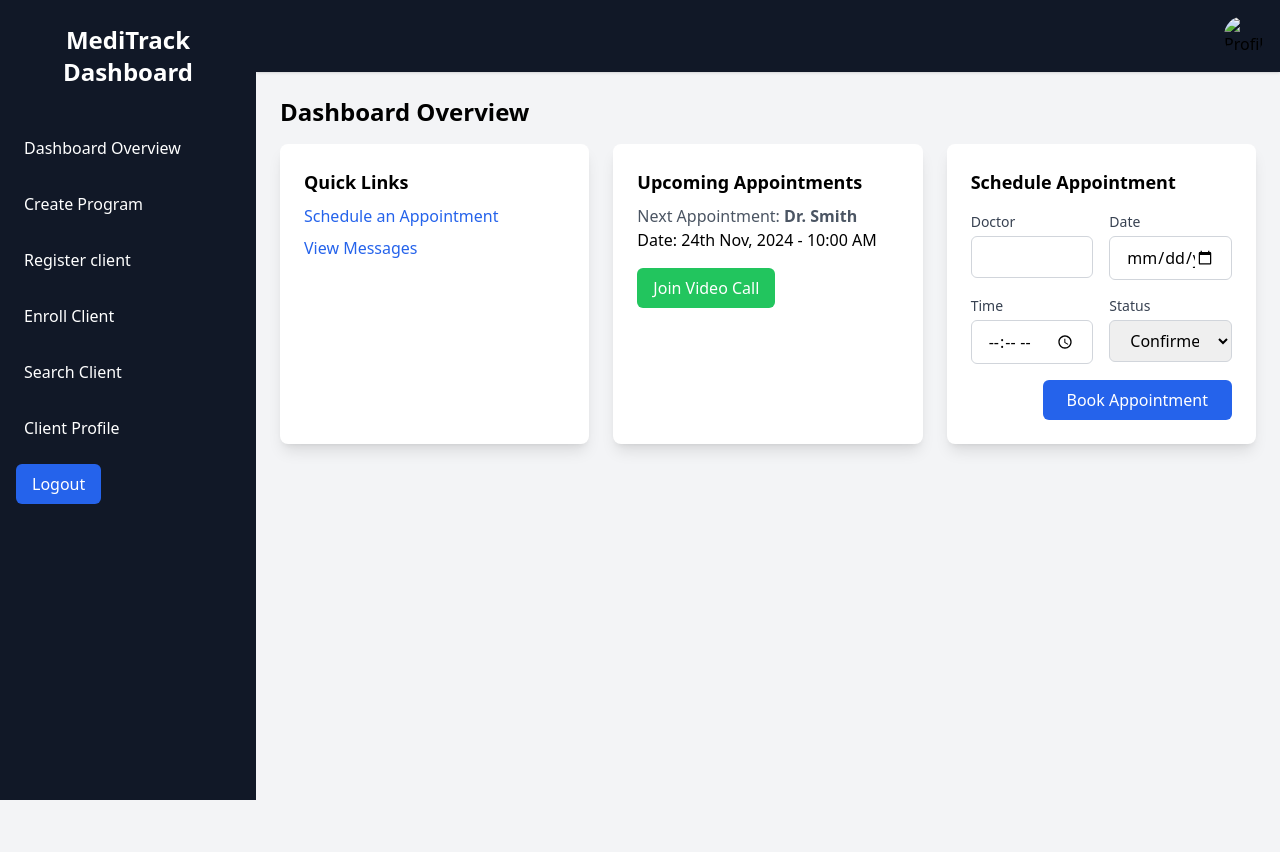
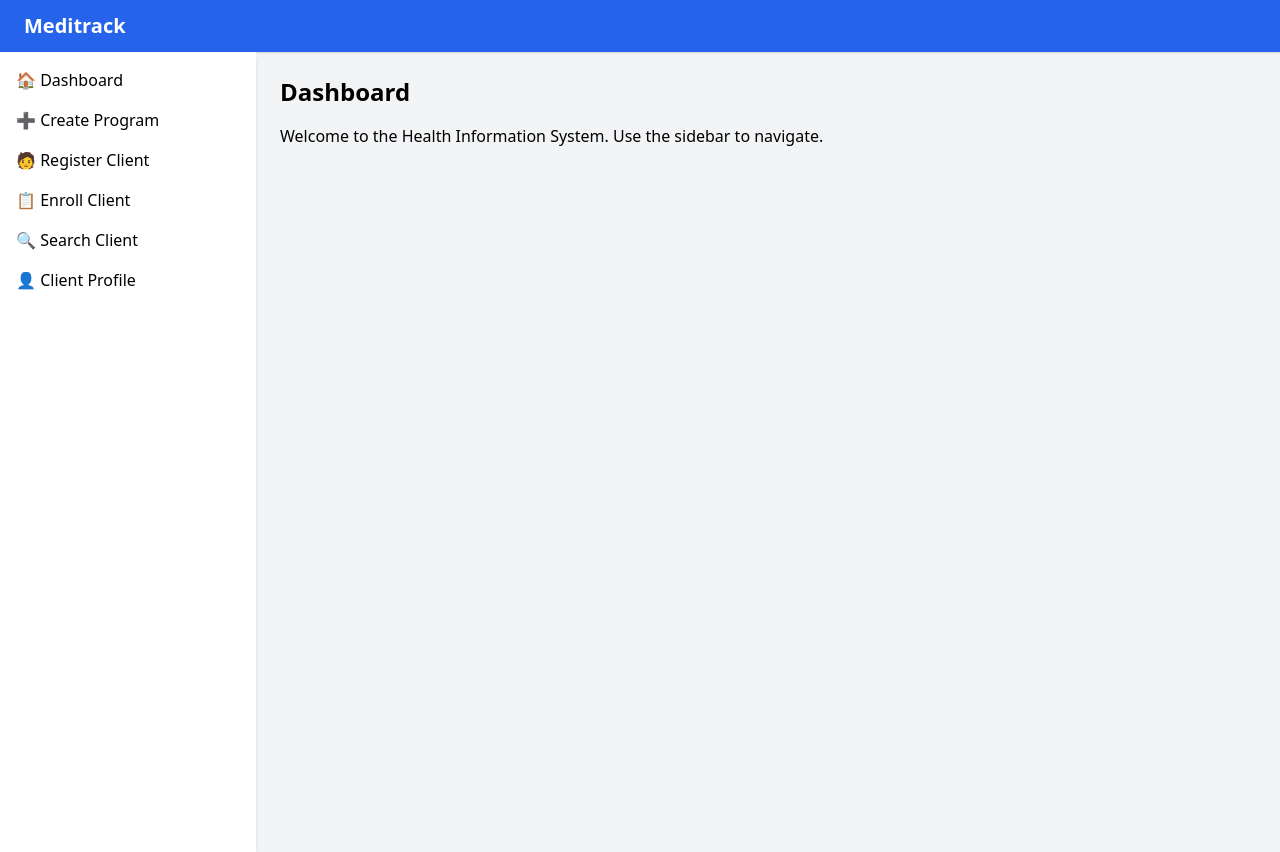
Before and after one commit to Terkihacks/Meditrack, a plain HTML site: page client/index.html in a window 1280 px wide. Before the commit the page ends 800 px from the top, so only its background shows below. Drawn offline with nearby package versions, Linux system fonts and the light colour scheme.

Commit message:
feat: enhance mobile navigation and update sidebar structure for improved user experience

```diff
--- a/client/index.html
+++ b/client/index.html
@@ -1,143 +1,70 @@
 <!DOCTYPE html>
 <html lang="en">
 <head>
-    <meta charset="UTF-8">
-    <meta name="viewport" content="width=device-width, initial-scale=1.0">
-    <title>Medi Track</title>
+  <meta charset="UTF-8" />
+  <meta name="viewport" content="width=device-width, initial-scale=1.0, maximum-scale=1.0, user-scalable=no" />
+  <meta name="theme-color" content="#2563eb" />
+  <title>Health Info System Dashboard</title>
   <script src="https://cdn.tailwindcss.com"></script>
 </head>
-<body class="bg-gray-100 font-sans leading-normal tracking-normal">
-    <!-- Sidebar -->
-    <div class="flex flex-no-wrap">
-      <!-- Mobile Sidebar -->
-      <div id="mobile-nav" class="fixed inset-0 bg-gray-800 bg-opacity-75 hidden z-50">
-        <div class="flex justify-end p-4">
-          <button id="close-mobile-nav" class="text-white text-xl">&times;</button>
+<body class="bg-gray-100 font-sans">
+
+  <!-- Navbar -->
+  <nav class="bg-blue-600 text-white px-6 py-3 shadow">
+  <div class="flex justify-between items-center">
+    <h1 class="text-xl font-bold">Meditrack</h1>
+    <button id="mobile-menu-button" class="lg:hidden">
+      <svg class="w-6 h-6" fill="none" stroke="currentColor" viewBox="0 0 24 24">
+        <path stroke-linecap="round" stroke-linejoin="round" stroke-width="2" d="M4 6h16M4 12h16M4 18h16"></path>
+      </svg>
+    </button>
   </div>
-        <div class="p-4 bg-gray-900">
-          <div class="text-white text-center mb-4 text-2xl font-bold ">MediTrack Dashboard</div>
-          <ul class="space-y-4">
-            <li><a href="#" class="block text-white">Dashboard Overview</a></li>
-            <li><a href="#" class="block text-white">Create Program</a></li>
-            <li><a href="#" class="block text-white">Register Client</a></li>
-            <li><a href="#" class="block text-white">Enroll Client</a></li>
-            <li><a href="#" class="block text-white">Search Client</a></li>
-            <li><a href="#" class="block text-white">Client Profile</a></li>
+</nav>
 
-            <li><a href=""  class="block text-white">
-              <div>
-                <button class="bg-blue-600 text-white px-4 py-2 rounded-md">Logout</button>
+  <div class="flex flex-col lg:flex-row">
+  <!-- Sidebar for desktop -->
+  <aside class="hidden lg:block w-64 bg-white min-h-screen shadow-md p-4 space-y-4">
+    <button onclick="showView('dashboard')" class="block text-left w-full hover:text-blue-600">🏠 Dashboard</button>
+    <button onclick="showView('createProgram')" class="block text-left w-full hover:text-blue-600">➕ Create Program</button>
+    <button onclick="showView('registerClient')" class="block text-left w-full hover:text-blue-600">🧑 Register Client</button>
+    <button onclick="showView('enrollClient')" class="block text-left w-full hover:text-blue-600">📋 Enroll Client</button>
+    <button onclick="showView('searchClient')" class="block text-left w-full hover:text-blue-600">🔍 Search Client</button>
+    <button onclick="showView('clientProfile')" class="block text-left w-full hover:text-blue-600">👤 Client Profile</button>
+  </aside>
+
+  <!-- Mobile sidebar -->
+  <div id="mobile-sidebar" class="lg:hidden fixed inset-0 bg-gray-800 bg-opacity-75 z-50 hidden">
+    <div class="bg-white w-64 h-full p-4 space-y-4">
+      <div class="flex justify-between items-center mb-4">
+        <h2 class="font-bold">Menu</h2>
+        <button id="close-mobile-menu" class="text-gray-500">
+          <svg class="w-6 h-6" fill="none" stroke="currentColor" viewBox="0 0 24 24">
+            <path stroke-linecap="round" stroke-linejoin="round" stroke-width="2" d="M6 18L18 6M6 6l12 12"></path>
+          </svg>
+        </button>
       </div>
-            </a></li>
-          </ul>
+      <!-- Copy the same buttons from desktop sidebar -->
+      <button onclick="showView('dashboard')" class="block text-left w-full hover:text-blue-600">🏠 Dashboard</button>
+      <button onclick="showView('createProgram')" class="block text-left w-full hover:text-blue-600">➕ Create Program</button>
+      <button onclick="showView('registerClient')" class="block text-left w-full hover:text-blue-600">🧑 Register Client</button>
+      <button onclick="showView('enrollClient')" class="block text-left w-full hover:text-blue-600">📋 Enroll Client</button>
+      <button onclick="showView('searchClient')" class="block text-left w-full hover:text-blue-600">🔍 Search Client</button>
+      <button onclick="showView('clientProfile')" class="block text-left w-full hover:text-blue-600">👤 Client Profile</button>
     </div>
   </div>
 
-      <!-- Desktop Sidebar -->
-      <div class="w-64 bg-gray-900 text-white hidden  fixed h-full  lg:block ">
-        <div class="text-center p-6 text-2xl font-bold">MediTrack Dashboard</div>
-        <ul class="space-y-4 p-4">
-          <li><button onclick="showView('dashboard')" class="block hover:bg-gray-700 p-2 rounded">Dashboard Overview</button></li>
-            <li><button onclick="showView('createProgram')" class="block hover:bg-gray-700 p-2 rounded">Create Program</button></li>
-          <!-- <li><a href="#" class="block hover:bg-gray-700 p-2 rounded">Create Program</a></li> -->
-          <li><a href="#" class="block hover:bg-gray-700 p-2 rounded">Register client</a></li>
-          <li><a href="#" class="block hover:bg-gray-700 p-2 rounded">Enroll Client</a></li>
-          <li><a href="#" class="block hover:bg-gray-700 p-2 rounded">Search Client</a></li>
-          <li><a href="#" class="block hover:bg-gray-700 p-2 rounded">Client Profile</a></li>
-
-           <li><a href=""  class="block text-white">
-              <div>
-                <button class="bg-blue-600 text-white px-4 py-2 rounded-md">Logout</button>
-              </div>
-            </a></li>
-        </ul>
-      </div>
-
     <!-- Main Content -->
-      <div class="flex-1 min-h-screen overflow-hidden ml-0 lg:ml-64 ">
-        <!-- Header -->
-        <div class="flex justify-between items-center bg-gray-900 shadow p-4">
-          <div class="md:hidden ">
-            <button id="open-mobile-nav" class="text-gray-600">
-              <svg class="w-6 h-6" fill="none" stroke="currentColor" viewBox="0 0 24 24" xmlns="http://www.w3.org/2000/svg">
-                <path stroke-linecap="round" stroke-linejoin="round" stroke-width="2" d="M4 6h16M4 12h16m-7 6h7"></path>
-              </svg>
-            </button>
-          </div>
-          <div class="text-2xl font-semibold text-white " id="greet" ></div>
-          <!-- Doctors Info -->
-           <div class="flex items-center space-x-4">
-            <!-- Profile -image -->
-           <img
-            src="/images/mobidoc.jpg"
-            alt="Profile Photo"
-            class="w-10 h-10 rounded-full object-cover"
-            >
-           </div>
-          <!-- <div>
-            <button class="bg-blue-600 text-white px-4 py-2 rounded-md">Logout</button>
-          </div> -->
-        </div>
-
-        <!-- Dashboard Overview Section -->
-        <div class="p-6">
-          <h2 class="text-2xl font-bold mb-4">Dashboard Overview</h2>
-          <div class="grid grid-cols-1 md:grid-cols-2 lg:grid-cols-3 gap-6">
-            <!-- Quick Links -->
-            <div class="bg-white shadow-lg rounded-lg p-6">
-              <h3 class="text-lg font-semibold mb-2">Quick Links</h3>
-              <ul class="space-y-2">
-                <li><a href="#" class="text-blue-600 hover:underline">Schedule an Appointment</a></li>
-                <li><a href="#" class="text-blue-600 hover:underline">View Messages</a></li>
-              </ul>
-            </div>
-
-
-            <!-- Upcoming Appointments -->
-            <div class="bg-white shadow-lg rounded-lg p-6">
-              <h3 class="text-lg font-semibold mb-2">Upcoming Appointments</h3>
-              <p class="text-gray-600">Next Appointment: <strong>Dr. Smith</strong></p>
-              <p>Date: 24th Nov, 2024 - 10:00 AM</p>
-              <button class="mt-4 bg-green-500 text-white px-4 py-2 rounded-md">Join Video Call</button>
-            </div>
-
-             <!-- Schedule Appointment -->
-            <div>
-             <div class="bg-white shadow-lg rounded-lg p-6">
-              <h3 class="text-lg font-semibold mb-4">Schedule Appointment</h3>
-              <form action="#" method="POST">
-                <div class="grid grid-cols-1 md:grid-cols-2 gap-4">
-                  <div class="col-span-1">
-                    <label for="doctor" class="block text-sm font-medium text-gray-700">Doctor</label>
-                    <input type="text" id="doctor" name="doctor" class="mt-1 block w-full px-4 py-2 border border-gray-300 rounded-md" required>
-                  </div>
-                  <div class="col-span-1">
-                    <label for="appointment_date" class="block text-sm font-medium text-gray-700">Date</label>
-                    <input type="date" id="appointment_date" name="appointment_date" class="mt-1 block w-full px-4 py-2 border border-gray-300 rounded-md" required>
-                  </div>
-                  <div class="col-span-1">
-                    <label for="appointment_time" class="block text-sm font-medium text-gray-700">Time</label>
-                    <input type="time" id="appointment_time" name="appointment_time" class="mt-1 block w-full px-4 py-2 border border-gray-300 rounded-md" required>
-                  </div>
-                  <div class="col-span-1">
-                    <label for="status" class="block text-sm font-medium text-gray-700">Status</label>
-                    <select id="status" name="status" class="mt-1 block w-full px-4 py-2 border border-gray-300 rounded-md">
-                      <option value="confirmed">Confirmed</option>
-                      <option value="pending">Pending</option>
-                    </select>
-                  </div>
-                </div>
-                <div class="mt-4 text-right">
-                  <button type="submit" class="bg-blue-600 text-white px-6 py-2 rounded-md">Book Appointment</button>
-                </div>
-              </form>
-            </div>
+    <main class="flex-1 p-4 lg:p-6 w-full">
+      <!-- Dashboard View -->
+      <div id="dashboard" class="view">
+        <h2 class="text-2xl font-bold mb-4">Dashboard</h2>
+        <p>Welcome to the Health Information System. Use the sidebar to navigate.</p>
       </div>
 
       <!-- Create Program View -->
       <div id="createProgram" class="view hidden">
-        <h2 class="text-2xl font-bold mb-4">Create Health Program</h2>
-        <form class="bg-white p-6 rounded shadow max-w-lg">
+        <h2 class="text-xl lg:text-2xl font-bold mb-4">Create Health Program</h2>
+        <form class="bg-white p-4 lg:p-6 rounded shadow w-full lg:max-w-lg">
           <div class="mb-4">
             <label class="block mb-2 font-medium">Program Name</label>
             <input type="text" class="w-full border p-2 rounded" placeholder="e.g., TB, Malaria" required />
@@ -154,6 +81,18 @@
       <div id="registerClient" class="view hidden">
         <h2 class="text-2xl font-bold mb-4">Register Client</h2>
         <form class="bg-white p-6 rounded shadow max-w-lg">
+          <div class="mb-4">
+            <label class="block mb-2 font-medium">First Name</label>
+            <input type="text" class="w-full border p-2 rounded" />
+          </div>
+          <div class="mb-4">
+            <label class="block mb-2 font-medium">Last Name</label>
+            <input type="text" class="w-full border p-2 rounded" />
+          </div>
+          <div class="mb-4">
+            <label class="block mb-2 font-medium">Gender</label>
+            <input type="text" class="w-full border p-2 rounded" />
+          </div>
            <div class="mb-4">
             <label class="block mb-2 font-medium">Full Name</label>
             <input type="text" class="w-full border p-2 rounded" />
@@ -210,26 +149,36 @@
           <p><strong>Enrolled Programs:</strong> TB, HIV</p>
         </div>
       </div>
-
+    </main>
   </div>
 
-</div>
   <script>
+  // Existing showView function
   function showView(viewId) {
     document.querySelectorAll('.view').forEach(v => v.classList.add('hidden'));
     document.getElementById(viewId).classList.remove('hidden');
+    // Close mobile menu when view changes
+    document.getElementById('mobile-sidebar').classList.add('hidden');
   }
 
-    const mobileNav = document.getElementById('mobile-nav');
-     const openMobileNav = document.getElementById('open-mobile-nav');
-     const closeMobileNav = document.getElementById('close-mobile-nav');
+  // Mobile menu functionality
+  const mobileMenuButton = document.getElementById('mobile-menu-button');
+  const closeMobileMenu = document.getElementById('close-mobile-menu');
+  const mobileSidebar = document.getElementById('mobile-sidebar');
 
-     openMobileNav.addEventListener('click', () => {
-       mobileNav.classList.remove('hidden');
+  mobileMenuButton.addEventListener('click', () => {
+    mobileSidebar.classList.remove('hidden');
   });
 
-     closeMobileNav.addEventListener('click', () => {
-       mobileNav.classList.add('hidden');
+  closeMobileMenu.addEventListener('click', () => {
+    mobileSidebar.classList.add('hidden');
+  });
+
+  // Close mobile menu when clicking outside
+  mobileSidebar.addEventListener('click', (e) => {
+    if (e.target === mobileSidebar) {
+      mobileSidebar.classList.add('hidden');
+    }
   });
 </script>
 </body>
```
Lines whose indentation alone changed are shown as unchanged.
